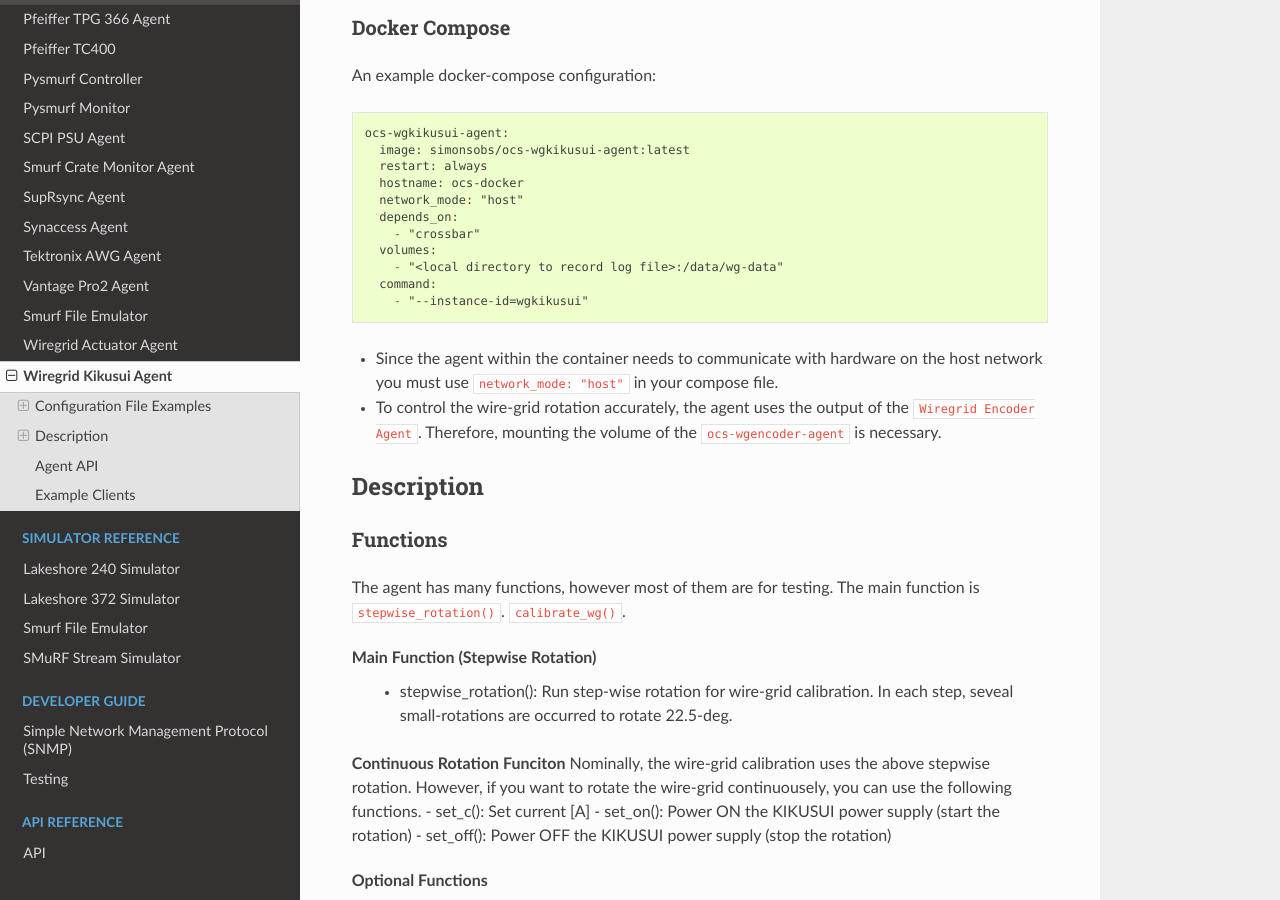
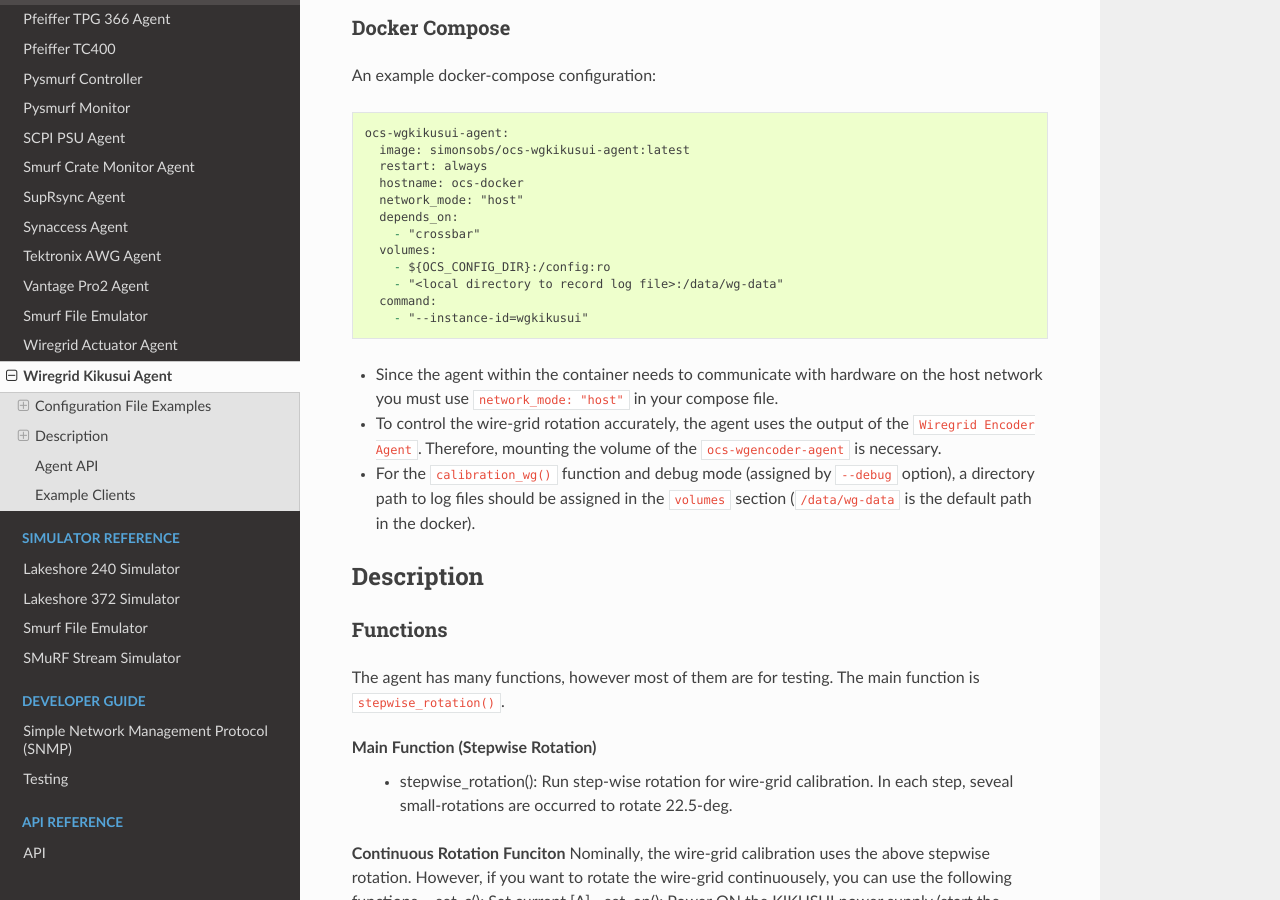
Before and after one commit to simonsobs/socs, a Sphinx documentation site: the page built from docs/agents/wiregrid_kikusui.rst, in a window 1280 px wide and 900 px high, scrolled down 894 px. Built offline with Sphinx 7.4.7 and the Read the Docs theme 2.0.0, drawn with Linux system fonts in a browser that asks for light colours.

Commit message:
update wiregrid_kikusui.rst

```diff
--- a/docs/agents/wiregrid_kikusui.rst
+++ b/docs/agents/wiregrid_kikusui.rst
@@ -56,6 +56,7 @@ An example docker-compose configuration::
       depends_on:
         - "crossbar"
       volumes:
+        - ${OCS_CONFIG_DIR}:/config:ro
         - "<local directory to record log file>:/data/wg-data"
       command:
         - "--instance-id=wgkikusui"
@@ -65,6 +66,9 @@ An example docker-compose configuration::
 - To control the wire-grid rotation accurately,
   the agent uses the output of the ``Wiregrid Encoder Agent``.
   Therefore, mounting the volume of the ``ocs-wgencoder-agent`` is necessary.
+- For the ``calibration_wg()`` function and debug mode (assigned by ``--debug`` option),
+  a directory path to log files should be assigned in the ``volumes`` section
+  (``/data/wg-data`` is the default path in the docker).
 
 
 Description
@@ -75,7 +79,6 @@ Functions
 
 The agent has many functions, however most of them are for testing.
 The main function is ``stepwise_rotation()``.
-``calibrate_wg()``.
 
 **Main Function (Stepwise Rotation)**
  - stepwise_rotation():
```
